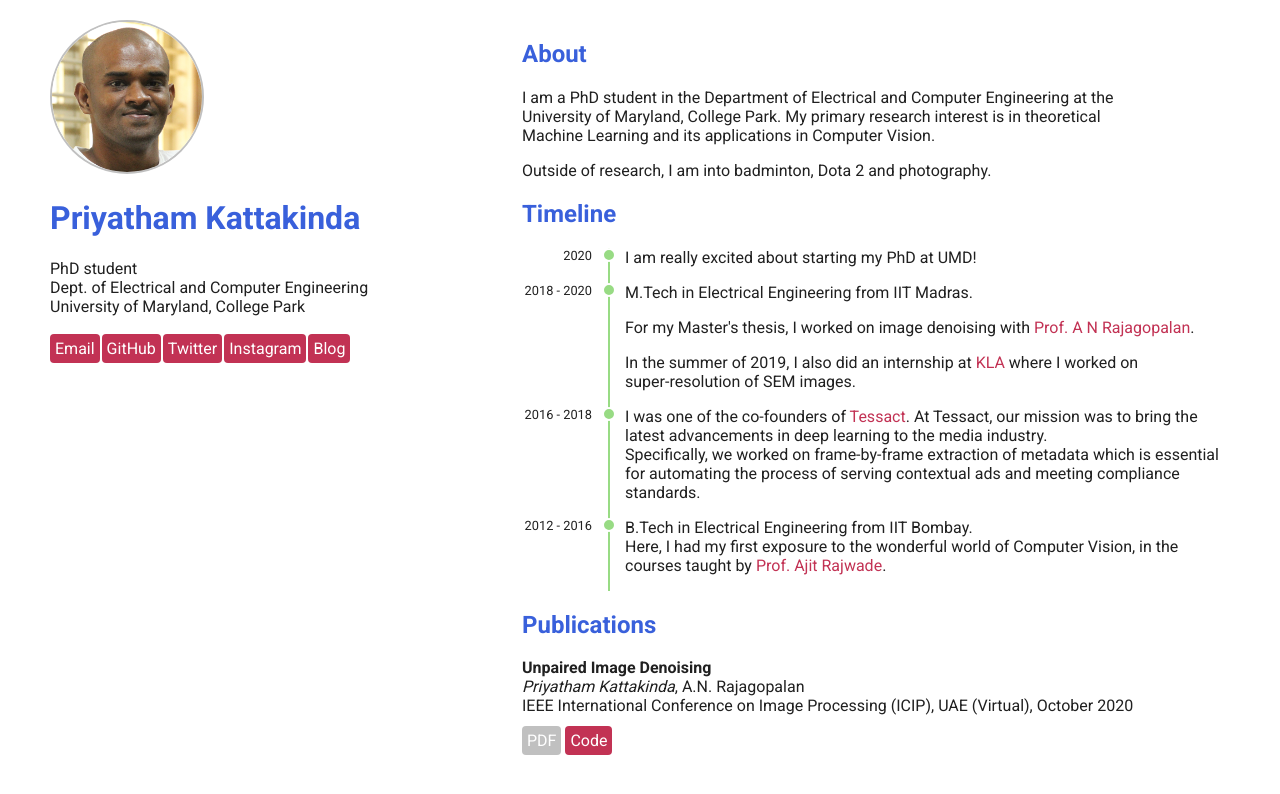
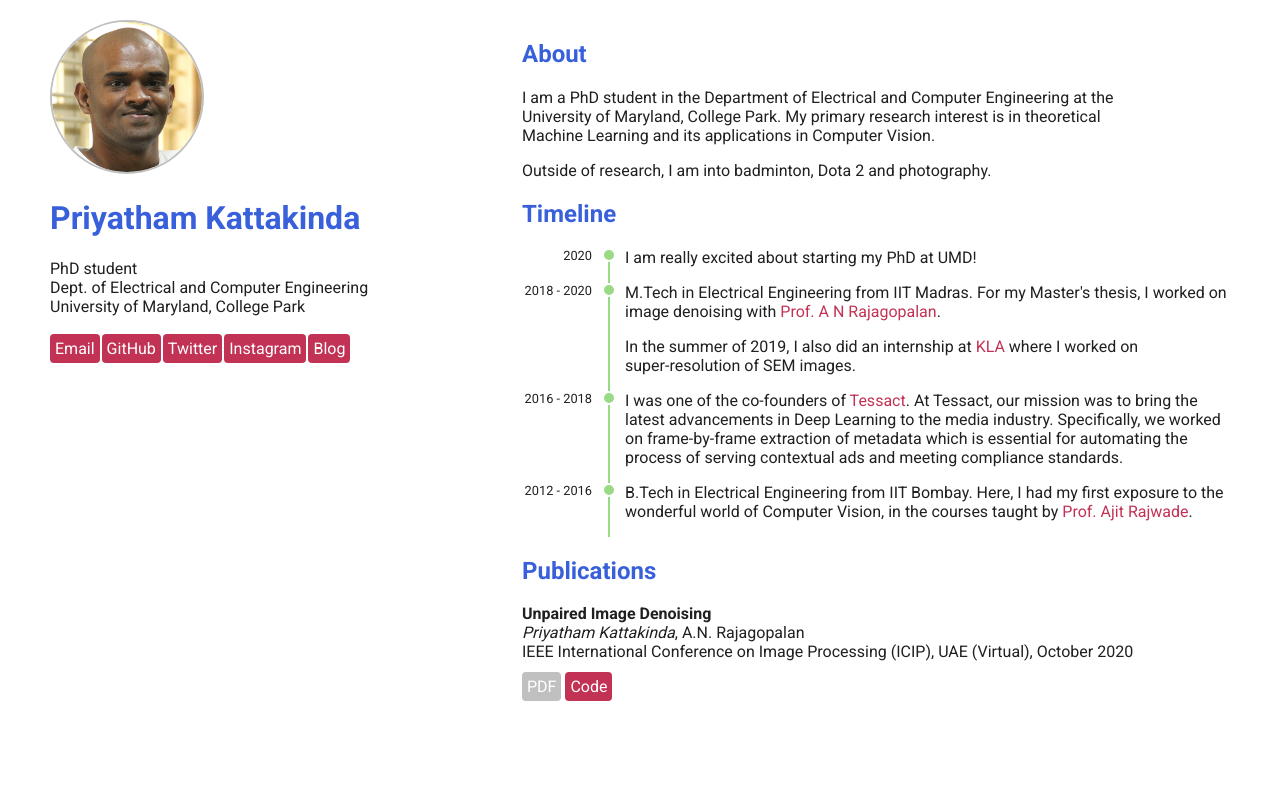
Before and after one commit to priyathamkat/priyathamkat.github.io, a Jekyll site: the page index.html, which Jekyll copies as it is, in a window 1280 px wide. Shown: the top 794 px of the page. Built offline with Jekyll 4.4.1, drawn with Linux system fonts in a browser that asks for light colours.

Commit message:
Improve text formatting

```diff
--- a/index.html
+++ b/index.html
@@ -78,16 +78,15 @@
                 <div class="circle"></div>
                 <div class="activity">
                     <p>
-                        M.Tech in Electrical Engineering from IIT Madras.
-                    </p>
-                    <p>
-                        For my Master's thesis, I worked on image denoising with
+                        M.Tech in <span class="nowrap">Electrical Engineering</span> from
+                        <span class="nowrap">IIT Madras</span>. For my Master's thesis, I worked on
+                        <span class="nowrap">image denoising</span> with
                         <a href="http://www.ee.iitm.ac.in/~raju/" target="_blank">Prof. A N Rajagopalan</a>.
                     </p>
                     <p>
                         In the summer of 2019, I also did an internship at <a href="https://www.kla-tencor.com/"
-                            target="_blank">KLA</a> where I worked on
-                        <br> super-resolution of SEM images.
+                            target="_blank">KLA</a> where I worked on <span class="nowrap">super-resolution</span> of
+                        SEM images.
                     </p>
                 </div>
             </div>
@@ -98,8 +97,7 @@
                     <p>
                         I was one of the co-founders of <a href="http://www.tessact.com" target="_blank">Tessact</a>. At
                         Tessact, our mission was to bring the latest
-                        advancements in deep learning to the media industry.
-                        <br>
+                        advancements in <span class="nowrap">Deep Learning</span> to the media industry.
                         Specifically, we worked on frame-by-frame extraction of metadata which is essential for
                         automating the process of serving contextual ads and meeting compliance standards.
                     </p>
@@ -110,8 +108,10 @@
                 <div class="circle"></div>
                 <div class="activity">
                     <p>
-                        B.Tech in Electrical Engineering from IIT Bombay.
-                        <br> Here, I had my first exposure to the wonderful world of Computer Vision, in the courses
+                        B.Tech in <span class="nowrap">Electrical Engineering</span> from <span class="nowrap">IIT
+                            Bombay</span>. Here, I had my first exposure to the wonderful world of <span
+                            class="nowrap">Computer
+                            Vision</span>, in the courses
                         taught by <a href="https://www.cse.iitb.ac.in/~ajitvr/" target="_blank">Prof. Ajit Rajwade</a>.
                     </p>
                 </div>
```
